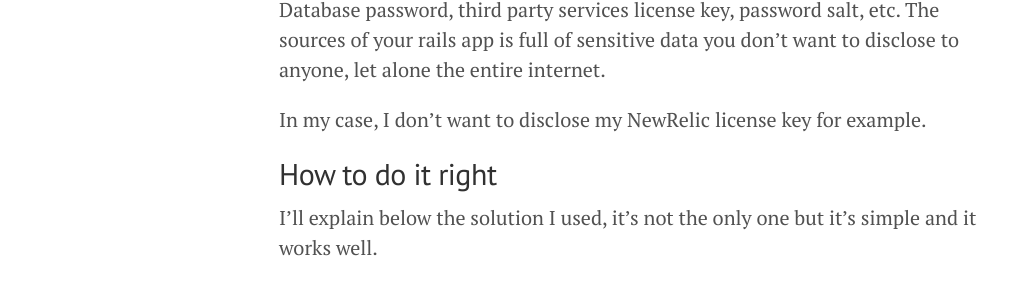
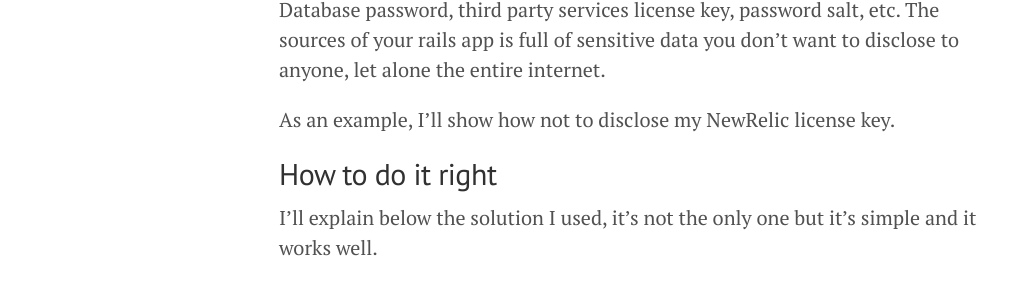
Before and after one commit to nsarno/nsarno.github.io, a Jekyll site: the page built from _posts/2015-01-11-open-source-rails-app-with-sensitive-data.md, in a window 1280 px wide and 900 px high, scrolled down 668 px. Shown: the part 154-451 px from the top of the window, without its empty margins (1-1019 px from the left). Built offline with Jekyll 4.4.1, drawn with Linux system fonts in a browser that asks for light colours; Markdown is read by kramdown in place of the engine named in the settings; comment, search, counter and statistics services are not loaded.

Commit message:
Update 2015-01-11-open-source-rails-app-with-sensitive-data.md

```diff
--- a/_posts/2015-01-11-open-source-rails-app-with-sensitive-data.md
+++ b/_posts/2015-01-11-open-source-rails-app-with-sensitive-data.md
@@ -20,7 +20,7 @@ One may think open-sourcing a rails app is as simple as pushing the "Make public
 
 Database password, third party services license key, password salt, etc. The sources of your rails app is full of sensitive data you don't want to disclose to anyone, let alone the entire internet.
 
-In my case, I don't want to disclose my NewRelic license key for example.
+As an example, I'll show how not to disclose my NewRelic license key.
 
 ## How to do it right
 
```
